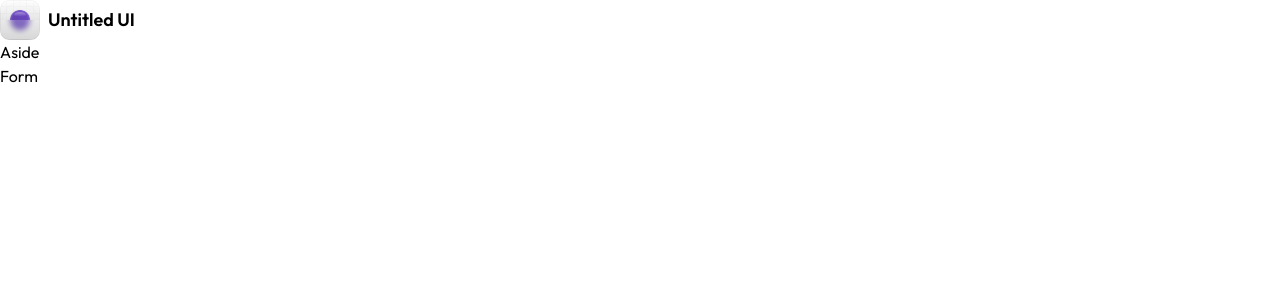
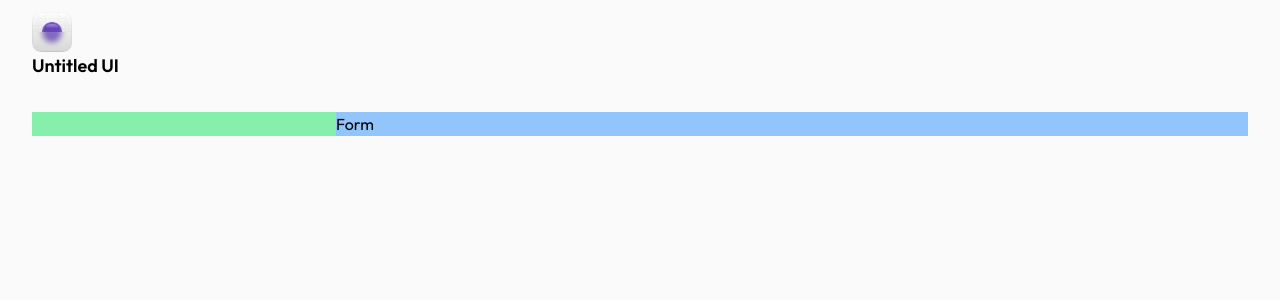
Before and after one commit to Vishallokhande8788/Untitled, a React (Vite) app: page / in a window 1280 px wide. Shown: the top 300 px of the page. Built offline with nearby package versions, Linux system fonts and the light colour scheme.

Commit message:
layout in home.jsx

```diff
--- a/package.json
+++ b/package.json
@@ -10,9 +10,9 @@
     "preview": "vite preview"
   },
   "dependencies": {
-    "@tabler/icons-react": "^3.24.0",
     "react": "^18.3.1",
-    "react-dom": "^18.3.1"
+    "react-dom": "^18.3.1",
+    "react-icons": "^5.4.0"
   },
   "devDependencies": {
     "@eslint/js": "^9.15.0",
--- a/src/components/Aside.jsx
+++ b/src/components/Aside.jsx
@@ -1,7 +1,17 @@
-import React from "react";
+import { RiInstagramFill,
+  RiChat3Line,
+  RiMap2Line,
+  RiPhoneLine,
+  RiFacebookBoxLine,
+  RiTwitterXFill,
+  RiLinkedinBoxLine,
+ } from "react-icons/ri";
 
 function Aside() {
-  return <div>Aside</div>;
+  return (<div>
+    <div className="mb-5"> </div>
+  </div>
+  );
 }
 
 export default Aside;
--- a/src/components/Header.jsx
+++ b/src/components/Header.jsx
@@ -2,7 +2,7 @@ import React from "react";
 
 function Header() {
   return (
-    <header className="flex items-center gap-2">
+    <header className="mb-8 cflex items-center gap-2">
       <img src="favicon.png" className="w-10" />
       <p className="text-lg font-semibold">Untitled UI</p>
     </header>
--- a/src/pages/Home.jsx
+++ b/src/pages/Home.jsx
@@ -1,13 +1,19 @@
-import Header from "../components/Header";
-import Aside from "../components/Aside";
-import Form from "../components/Form";
+import Header from "@/components/Header";
+import Aside from "@/components/Aside";
+import Form from "@/components/Form";
 
 function Home() {
   return (
-    <div>
+    <div className="min-h-screen bg-zinc-50 px-4 py-3 md:px-8">
       <Header />
-      <Aside />
-      <Form />
+      <main className="grid grid-cols-8 bg-red-100">
+        <div className="col-span-2 hidden bg-green-300 md:block">
+          <Aside />
+        </div>
+        <div className="col-span-full bg-blue-300 md:col-span-6">
+          <Form />
+        </div>
+      </main>
     </div>
   );
 }
--- a/vite.config.js
+++ b/vite.config.js
@@ -1,7 +1,13 @@
+import path from 'path';
 import { defineConfig } from 'vite'
 import react from '@vitejs/plugin-react-swc'
 
 // https://vite.dev/config/
 export default defineConfig({
   plugins: [react()],
+  resolve: {
+    alias: {
+      '@': path.resolve(__dirname, './src'),
+    },
+  },
 })
```
Also changed, not shown: 2 other files (tests, documents, lock files or other folders).
